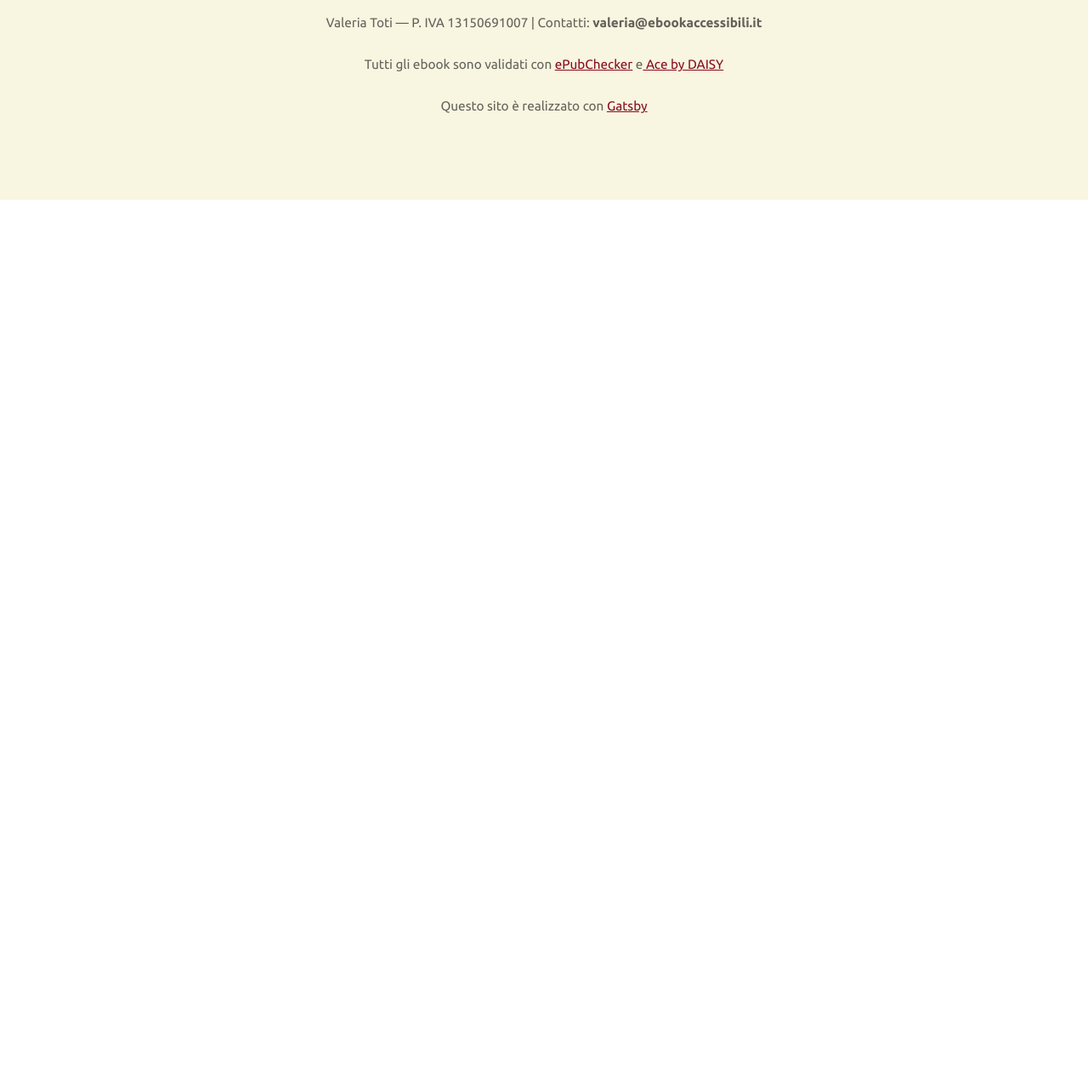
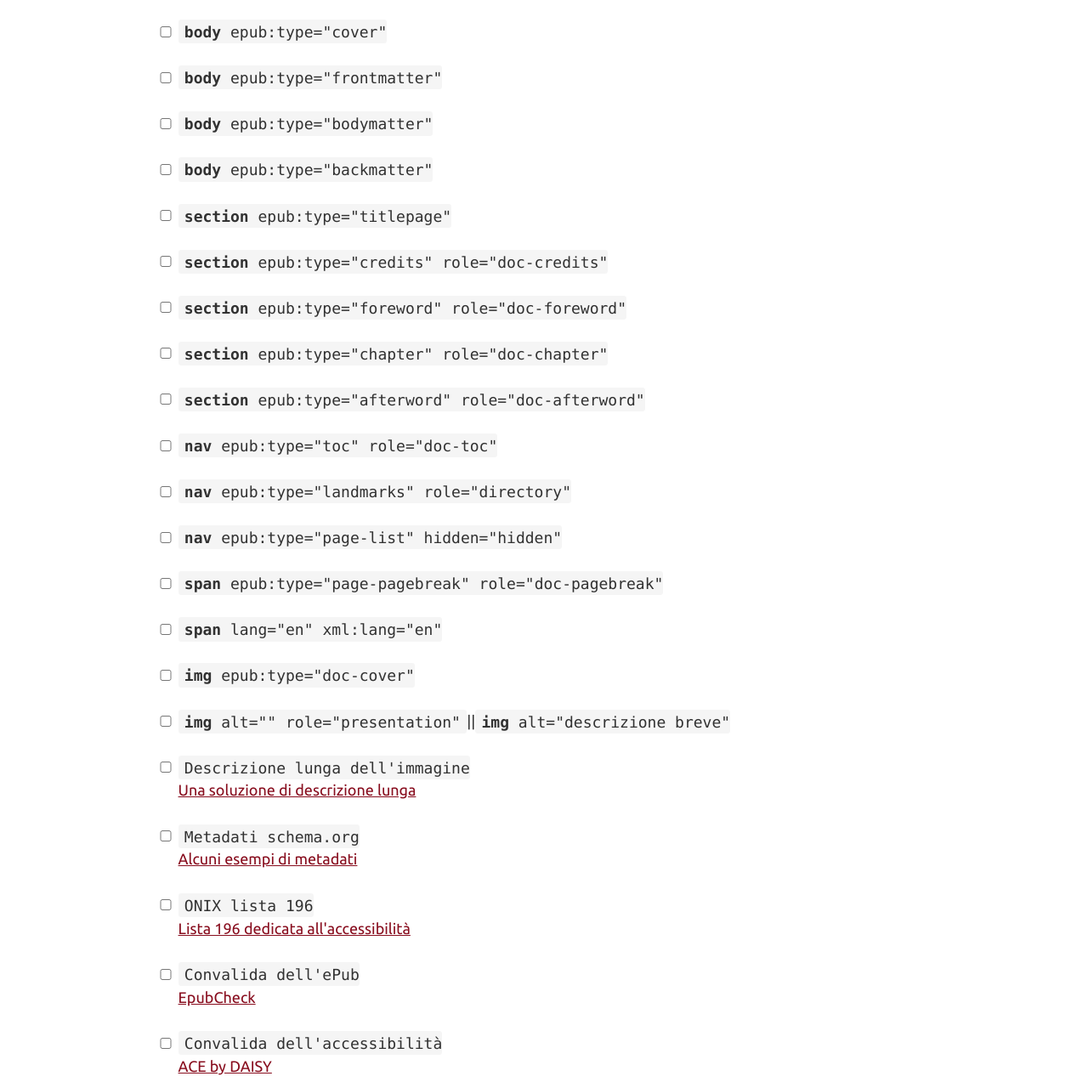
Before and after one commit to valeriatoti/ebook-accessibili, a Gatsby site: page /checklist in a window 1280 px wide. Before the commit this address had no page. Shown: the part 529-1802 px from the top of the page at 85% size. Before the commit the page ends 800 px from the top, so only its background shows below. Built offline with nearby package versions, Linux system fonts and the light colour scheme; Gatsby itself is replaced by a stand-in of ours.

Commit message:
aggiunta pagina checklist e modificato menu

```diff
--- a/src/components/navbar/NavbarLinks.js
+++ b/src/components/navbar/NavbarLinks.js
@@ -7,24 +7,24 @@ export default class NavbarLinks extends Component {
     links: [
       {
         id: 0,
-        path: '/',
-        name: 'home',
-      },
-      {
-        id: 1,
         path: '/ebook-accessibili/',
         name: 'ebook',
       },
       {
-        id: 2,
+        id: 1,
         path: '/risorse/',
         name: 'risorse',
       },
       {
+        id: 2,
+        path: '/checklist/',
+        name: 'checklist',
+      },
+      {
         id: 3,
         path: '/about/',
-        name: 'chi sono',
-      },
+        name: 'about',
+      }
     ],
   }
   render() {
--- /dev/null
+++ b/src/pages/checklist.js
@@ -0,0 +1,248 @@
+import React from 'react'
+import Layout from '../components/layout'
+import { Link } from 'gatsby'
+import styled from 'styled-components'
+
+const Checklist = styled.ul`
+    list-style-type: none;
+    margin-left: 0;
+    li {
+        margin-bottom: 1.5em;
+    }
+    input {
+        width:30px;
+    }
+    code {
+        font-size: 1em;
+    }
+    span {
+        font-size: 1em;
+    }
+    p {
+        margin-left: 30px;
+    }
+`
+
+const ChecklistPage = () => (
+<Layout>
+<h1>Checklist</h1>
+<p>Creare libri digitali accessibili è un processo impegnativo e — nelle varie fasi di questo processo — si rischia di dimenticare qualcosa di importante o di non rispettare i requisiti di accessibilità. Quindi, per non sbagliare e non tralasciare nulla, ho stilato una <b>checklist</b>. È una buona base di partenza per garantire l'accessibilità dell'ePub. Forse nel tuo caso questa lista potrebbe non risultare esaustiva, allora puoi fare riferimento alla <Link to="/risorse/">documentazione sull'accessibilità digitale</Link>.</p>
+<Checklist>
+    <li>
+        <label>
+            <input
+            type="checkbox"
+            aria-describedby="lang-html"
+            />
+            <code><b>html</b> lang="it" xml:lang="it"</code>
+        </label>
+    </li>
+    <li>
+        <label>
+            <input
+            type="checkbox"
+            aria-describedby="title-tag"
+            />
+            <code><b>title</b></code>
+        </label>
+    </li>
+    <li>
+        <label>
+            <input
+            type="checkbox"
+            aria-describedby="cover"
+            />
+            <code><b>body</b> epub:type="cover"</code>
+        </label>
+    </li>
+    <li>
+        <label>
+            <input
+            type="checkbox"
+            aria-describedby="frontmatter"
+            />
+            <code><b>body</b> epub:type="frontmatter"</code>
+        </label>
+    </li>
+    <li>
+        <label>
+            <input
+            type="checkbox"
+            aria-describedby="bodymatter"
+            />
+            <code><b>body</b> epub:type="bodymatter"</code>
+        </label>
+    </li>
+    <li>
+        <label>
+            <input
+            type="checkbox"
+            aria-describedby="backmatter"
+            />
+            <code><b>body</b> epub:type="backmatter"</code>
+        </label>
+    </li>
+    <li>
+        <label>
+            <input
+            type="checkbox"
+            aria-describedby="titlepage"
+            />
+            <code><b>section</b> epub:type="titlepage"</code>
+        </label>
+    </li>
+    <li>
+        <label>
+            <input
+            type="checkbox"
+            aria-describedby="credits"
+            />
+            <code><b>section</b> epub:type="credits" role="doc-credits"</code>
+        </label>
+    </li>
+    <li>
+        <label>
+            <input
+            type="checkbox"
+            aria-describedby="foreword"
+            />
+            <code><b>section</b> epub:type="foreword" role="doc-foreword"</code>
+        </label>
+    </li>
+    <li>
+        <label>
+            <input
+            type="checkbox"
+            aria-describedby="chapter"
+            />
+            <code><b>section</b> epub:type="chapter" role="doc-chapter"</code>
+        </label>
+    </li>
+    <li>
+        <label>
+            <input
+            type="checkbox"
+            aria-describedby="afterword"
+            />
+            <code><b>section</b> epub:type="afterword" role="doc-afterword"</code>
+        </label>
+    </li>
+    <li>
+        <label>
+            <input
+            type="checkbox"
+            aria-describedby="nav"
+            />
+            <code><b>nav</b> epub:type="toc" role="doc-toc"</code>
+        </label>
+    </li>
+    <li>
+        <label>
+            <input
+            type="checkbox"
+            aria-describedby="landmarks"
+            />
+            <code><b>nav</b> epub:type="landmarks" role="directory"</code>
+        </label>
+    </li>
+    <li>
+        <label>
+            <input
+            type="checkbox"
+            aria-describedby="page-list"
+            />
+            <code><b>nav</b> epub:type="page-list" hidden="hidden"</code>
+        </label>
+    </li>
+    <li>
+        <label>
+            <input
+            type="checkbox"
+            aria-describedby="page-pagebreak"
+            />
+            <code><b>span</b> epub:type="page-pagebreak" role="doc-pagebreak"</code>
+        </label>
+    </li>
+    <li>
+        <label>
+            <input
+            type="checkbox"
+            />
+            <code><b>span</b> lang="en" xml:lang="en"</code>
+        </label>
+    </li>
+    <li>
+        <label>
+            <input
+            type="checkbox"
+            aria-describedby="img-alt"
+            />
+            <code><b>img</b> epub:type="doc-cover"</code>
+        </label>
+    </li>
+    <li>
+        <label>
+            <input
+            type="checkbox"
+            aria-describedby="img-alt"
+            />
+            <code><b>img</b> alt="" role="presentation"</code>
+            <span>||</span>
+            <code><b>img</b> alt="descrizione breve"</code>
+        </label>
+    </li>
+    <li>
+        <label>
+            <input
+            type="checkbox"
+            aria-describedby="img-long-description"
+            />
+            <code>Descrizione lunga dell'immagine</code>
+        </label>
+        <p id="img-long-description"><a href="http://kb.daisy.org/publishing/docs/html/images.html#ex-03">Una soluzione di descrizione lunga</a></p>
+    </li>
+    <li>
+        <label>
+            <input
+            type="checkbox"
+            aria-describedby="accessibility-metadata"
+            />
+            <code>Metadati schema.org</code>
+        </label>
+        <p id="accessibility-metadata"><a href="http://kb.daisy.org/publishing/docs/metadata/schema-org.html">Alcuni esempi di metadati</a></p>
+    </li>
+    <li>
+        <label>
+            <input
+            type="checkbox"
+            aria-describedby="onix-file"
+            />
+            <code>ONIX lista 196</code>
+        </label>
+        <p id="onix-file"><a href="https://www.editeur.org/files/ONIX%20for%20books%20-%20code%20lists/ONIX_BookProduct_Codelists_Issue_44.html#codelist196">Lista 196 dedicata all'accessibilità</a></p>
+    </li>
+    <li>
+        <label>
+            <input
+            type="checkbox"
+            aria-describedby="epubcheck"
+            />
+            <code>Convalida dell'ePub</code>
+        </label>
+        <p id="epubcheck"><a href="https://github.com/w3c/epubcheck">EpubCheck</a></p>
+    </li>
+    <li>
+        <label>
+            <input
+            type="checkbox"
+            aria-describedby="ace"
+            />
+            <code>Convalida dell'accessibilità</code>
+        </label>
+        <p id="ace"><a href="https://inclusivepublishing.org/toolbox/accessibility-checker/getting-started/#install-ace">ACE by DAISY</a></p>
+    </li>
+</Checklist>
+</Layout>
+)
+
+export default ChecklistPage
--- a/src/pages/risorse.js
+++ b/src/pages/risorse.js
@@ -24,6 +24,7 @@ const ResourcePage = () => (
         <h2><FaFileAlt aria-hidden="true"/> Documentazione</h2>
         <ul>
             <li><a href="http://kb.daisy.org/publishing/docs/">Accessible Publishing Knowledge Base – [by DAISY]</a></li>
+            <li><a href="http://www.idpf.org/epub/profiles/edu/structure/">EPUB for Education Structural Semantics – [IDPF]</a></li>
             <li><a href="https://www.vitalsource.com/products/guida-di-riferimento-rapido-all-39-editoria-bisg-the-book-industry-study-vbisgaccessibilityit">Guida all'editoria accessibile – [by BISG]</a></li>
             <li><a href="http://diagramcenter.org/59-image-guidelines-for-epub-3.html">Image Guidelines for EPUB 3 – [by DIAGRAM CENTER]</a></li>
             <li><a href="http://kb.daisy.org/publishing/docs/html/images.html">Image Descriptions – [by DAISY]</a></li>
```
